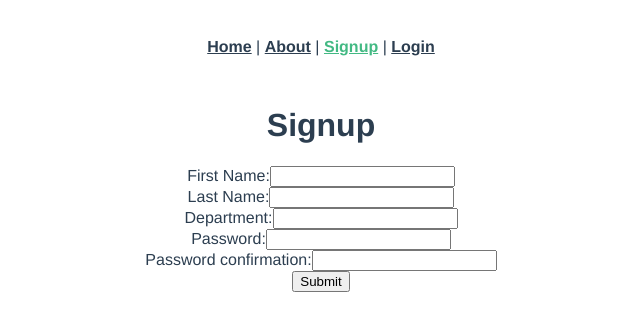
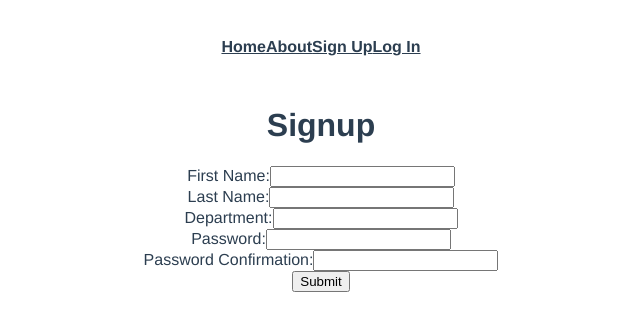
Before and after one commit to JohnChichester/capstone_frontend3, a Vue app: page /signup in a window 1280 px wide. Shown: the top 330 px of the page, without its empty margins (319-959 px from the left). Built offline with nearby package versions, Linux system fonts and the light colour scheme.

Commit message:
login functions

```diff
--- a/src/App.vue
+++ b/src/App.vue
@@ -2,14 +2,10 @@
   <div id="app">
     <div id="nav">
       <router-link to="/">Home</router-link>
-      |
       <router-link to="/about">About</router-link>
-      |
-      <router-link to="/signup">Signup</router-link>
-      |
-      <router-link to="/login">Login</router-link>
-
-      <router-link v-if="logged_in" to="/logout">| Logout</router-link>
+      <a v-if="!isLoggedIn()" href="/signup">Sign Up</a>
+      <a v-if="!isLoggedIn()" href="/login">Log In</a>
+      <a v-if="isLoggedIn()" href="/logout">Log Out</a>
     </div>
     <router-view />
   </div>
@@ -38,4 +34,12 @@
 }
 </style>
 
-<script></script>
+<script>
+export default {
+  methods: {
+    isLoggedIn: function () {
+      return localStorage.getItem("jwt");
+    },
+  },
+};
+</script>
--- a/src/views/Home.vue
+++ b/src/views/Home.vue
@@ -1,18 +1,12 @@
 <template>
-  <div class="home">
-    <img alt="Vue logo" src="../assets/logo.png" />
-    <HelloWorld msg="Welcome to Your Vue.js App" />
-  </div>
+  <div class="home"></div>
 </template>
 
 <script>
 // @ is an alias to /src
-import HelloWorld from "@/components/HelloWorld.vue";
 
 export default {
   name: "Home",
-  components: {
-    HelloWorld,
-  },
+  components: {},
 };
 </script>
--- a/src/views/Login.vue
+++ b/src/views/Login.vue
@@ -32,7 +32,7 @@ export default {
   methods: {
     submit: function () {
       var params = {
-        email: this.email,
+        username: this.username,
         password: this.password,
       };
       axios
@@ -44,8 +44,8 @@ export default {
         })
         .catch((error) => {
           console.log(error.response);
-          this.errors = ["Invalid email or password."];
-          this.email = "";
+          this.errors = ["Invalid username or password."];
+          this.username = "";
           this.password = "";
         });
     },
--- a/src/views/Signup.vue
+++ b/src/views/Signup.vue
@@ -22,7 +22,7 @@
         <input type="password" v-model="password" />
       </div>
       <div>
-        <label>Password confirmation:</label>
+        <label>Password Confirmation:</label>
         <input type="password" v-model="passwordConfirmation" />
       </div>
       <input type="submit" value="Submit" />
@@ -38,6 +38,7 @@ export default {
     return {
       first_name: "",
       last_name: "",
+      username: "",
       department: "",
       password: "",
       passwordConfirmation: "",
```
